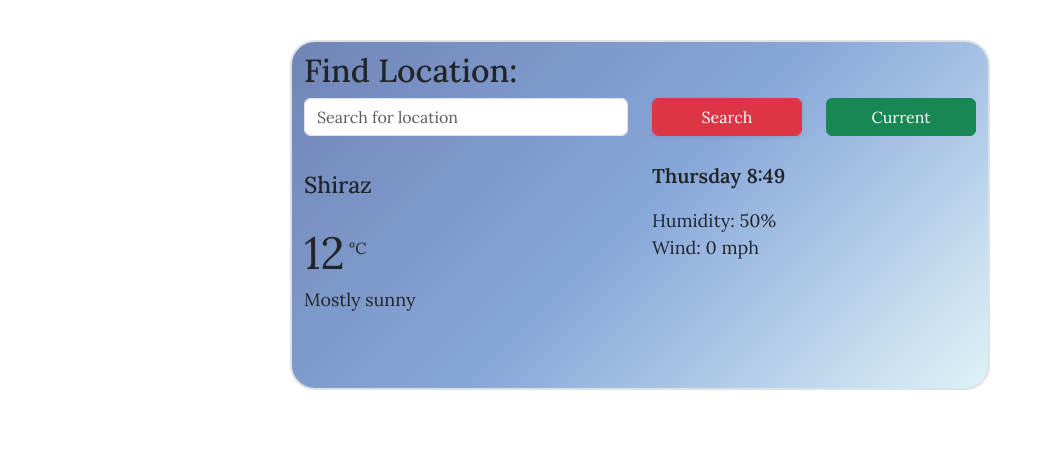
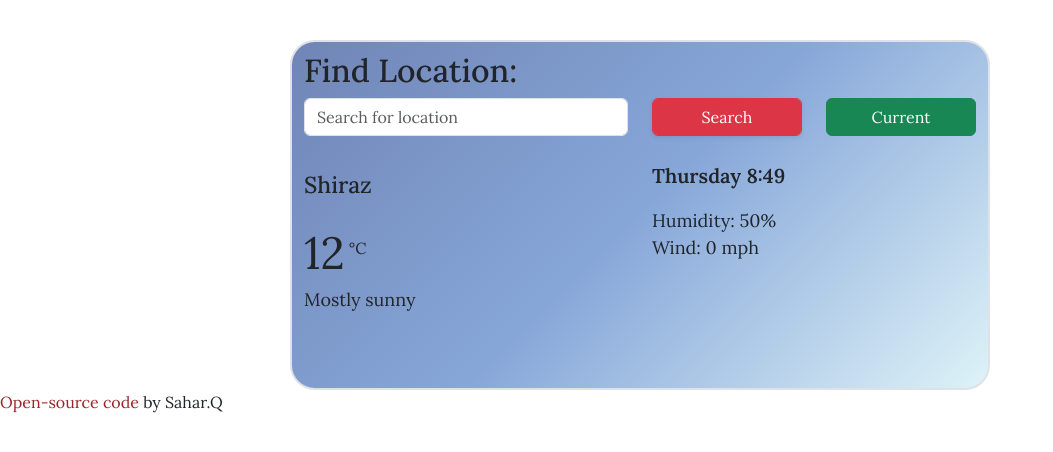
Before and after one commit to SaharQ1986/SheCode-plus, a plain HTML site: page index.html in a window 1280 px wide. Shown: the whole page, without its empty margins (0-1053 px from the left). Drawn offline with nearby package versions, Linux system fonts and the light colour scheme; no server answers.

Commit message:
add a link

```diff
--- a/index.html
+++ b/index.html
@@ -125,6 +125,14 @@
         </div>
       </div> -->
     </div>
+    <div class="link">
+      <p>
+        <a href="https://github.com/SaharQ1986/SheCode-plus.git"
+          >Open-source code</a
+        >
+        by Sahar.Q
+      </p>
+    </div>
 
     <script src="index.js"></script>
   </body>
```
